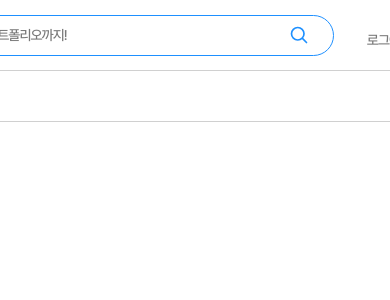
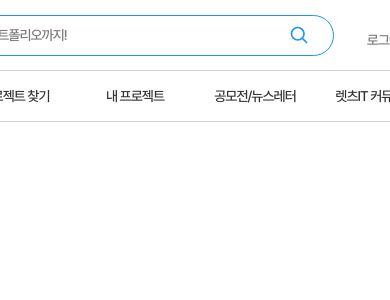
Before and after one commit to yezixx/SOLUX_LETS_IT_Frontend, a React (Vite) app: page / in a window 390 px wide. Shown: the top 300 px of the page. Built offline with nearby package versions, Linux system fonts and the light colour scheme.

Commit message:
fix: 반응형 수정

```diff
--- a/src/Components/Header/Nav2/Nav2.module.css
+++ b/src/Components/Header/Nav2/Nav2.module.css
@@ -6,13 +6,13 @@
     justify-content: center;
     align-items: center;
     display: flex;
-    flex-direction: column;
 }
 .nav2__container{
     width: 1320px;
     height: 40px;
     display: flex;
     align-items: center;
+    justify-content: left;
 }
 
 .nav2__contents{
```
